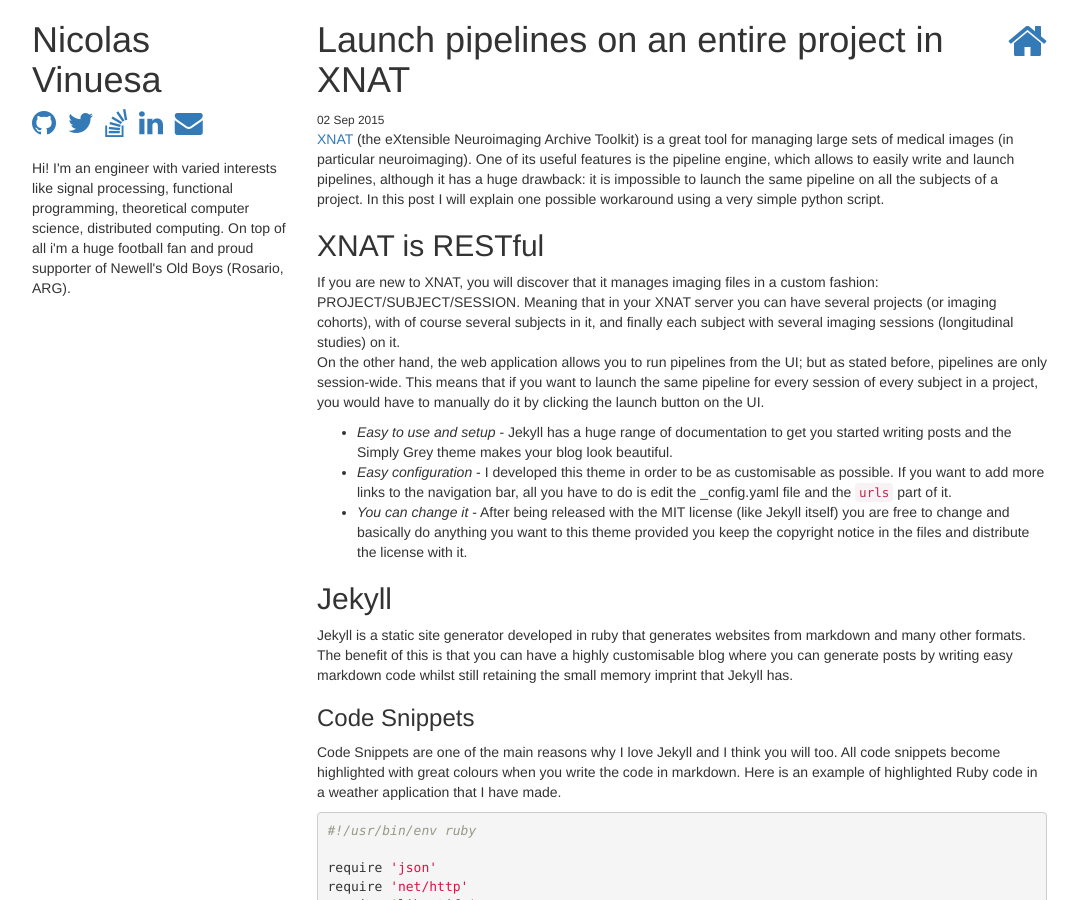
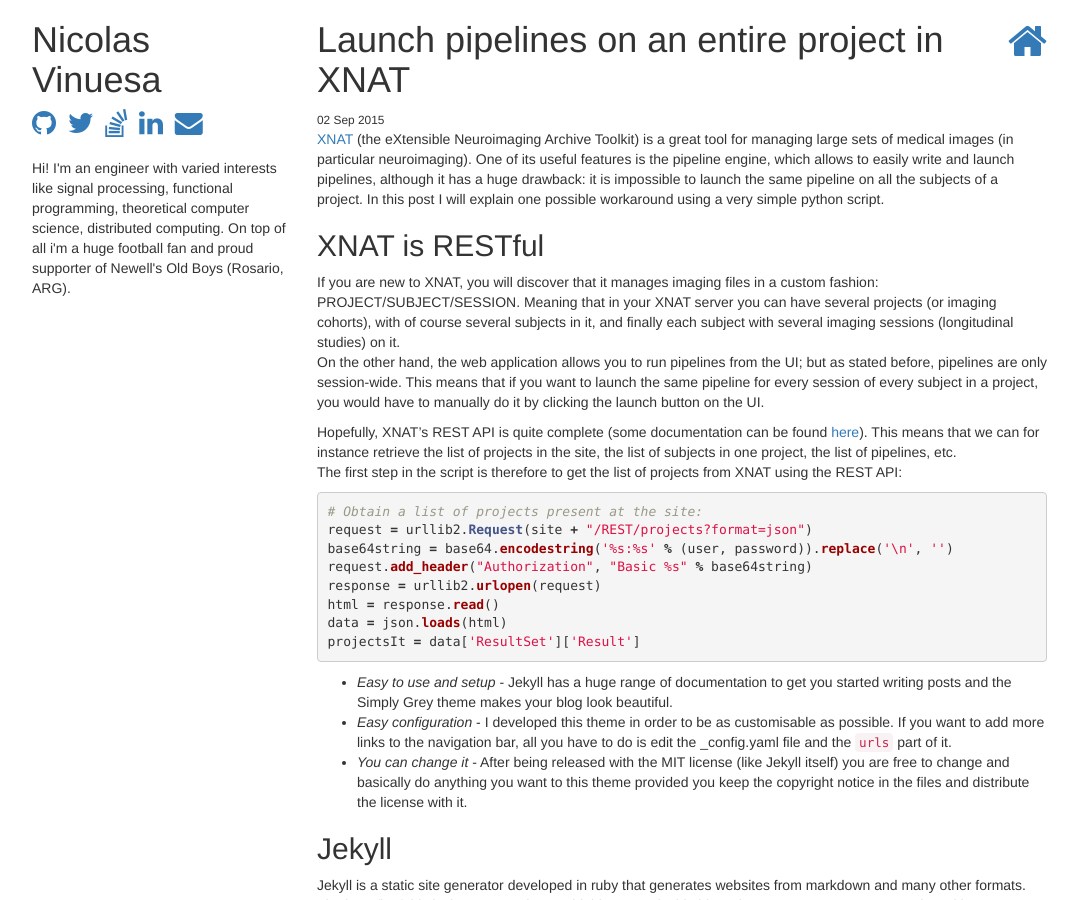
Before and after one commit to nvinuesa/nvinuesa.github.io, a Jekyll site: the page built from _posts/2015-09-02-run-project-pipelines-xnat.markdown, in a window 1280 px wide and 900 px high. Shown: the whole window, without its empty margins (53-1131 px from the left). Built offline with Jekyll 4.4.1, drawn with Linux system fonts in a browser that asks for light colours; nearby versions of some CDN libraries; library files that are not in the unit come from our copies.

Commit message:
Update 2015-09-02-run-project-pipelines-xnat.markdown

```diff
--- a/_posts/2015-09-02-run-project-pipelines-xnat.markdown
+++ b/_posts/2015-09-02-run-project-pipelines-xnat.markdown
@@ -11,6 +11,18 @@
 If you are new to XNAT, you will discover that it manages imaging files in a custom fashion: PROJECT/SUBJECT/SESSION. Meaning that in your XNAT server you can have several projects (or imaging cohorts), with of course several subjects in it, and finally each subject with several imaging sessions (longitudinal studies) on it.
 <br>On the other hand, the web application allows you to run pipelines from the UI; but as stated before, pipelines are only session-wide. This means that if you want to launch the same pipeline for every session of every subject in a project, you would have to manually do it by clicking the launch button on the UI.
 
+Hopefully, XNAT's REST API is quite complete (some documentation can be found [here][xnat-rest]). This means that we can for instance retrieve the list of projects in the site, the list of subjects in one project, the list of pipelines, etc.
+<br> The first step in the script is therefore to get the list of projects from XNAT using the REST API:
+{% highlight python %}
+# Obtain a list of projects present at the site:
+request = urllib2.Request(site + "/REST/projects?format=json")
+base64string = base64.encodestring('%s:%s' % (user, password)).replace('\n', '')
+request.add_header("Authorization", "Basic %s" % base64string)
+response = urllib2.urlopen(request)
+html = response.read()
+data = json.loads(html)
+projectsIt = data['ResultSet']['Result']
+{% endhighlight %}
 
 +	<em>Easy to use and setup</em> - Jekyll has a huge range of documentation to get you started writing posts and the Simply Grey theme makes your blog look beautiful.
 +	<em>Easy configuration</em> - I developed this theme in order to be as customisable as possible. If you want to add more links to the navigation bar, all you have to do is edit the _config.yaml file and the `urls` part of it.
@@ -66,3 +78,4 @@
 [jekyll-gh]: https://github.com/mojombo/jekyll
 [jekyll]:    http://jekyllrb.com
 [xnat-site]: http://www.xnat.org/
+[xnat-rest]: https://wiki.xnat.org/display/XNAT16/Using+the+XNAT+REST+API
```
